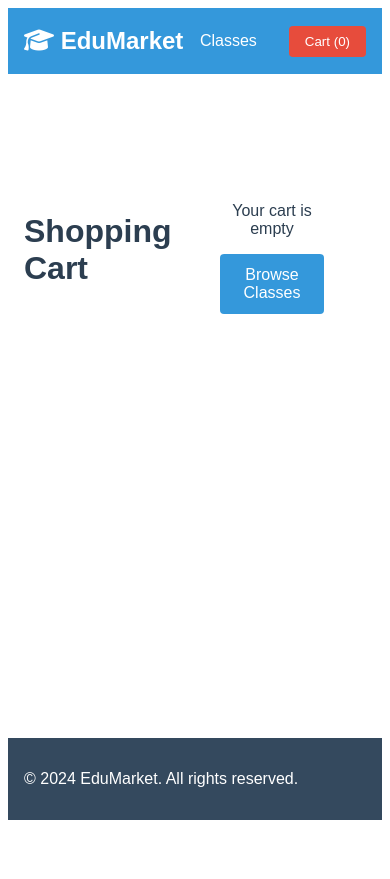
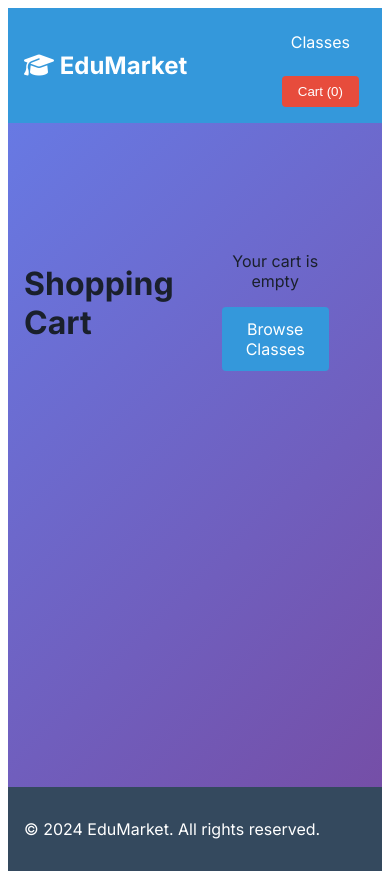
Before and after one commit to Dima336l/E-Commerce-Frontend, a Vue app: page /cart in a window 390 px wide. Before the commit the page ends 844 px from the top, so only its background shows below. Built offline with nearby package versions, Linux system fonts and the light colour scheme; the HTML template or start-up script is replaced by a standard one.

Commit message:
Implement responsive design and mobile optimization

```diff
--- a/src/App.vue
+++ b/src/App.vue
@@ -47,8 +47,28 @@ export default {
 
 <style>
 #app {
-  font-family: 'Arial', sans-serif;
-  color: #2c3e50;
+  font-family: 'Inter', 'Segoe UI', system-ui, -apple-system, sans-serif;
+  -webkit-font-smoothing: antialiased;
+  -moz-osx-font-smoothing: grayscale;
+  color: #1a202c;
+  min-height: 100vh;
+  background: linear-gradient(135deg, #667eea 0%, #764ba2 100%);
+}
+
+/* Responsive Design */
+@media (max-width: 768px) {
+  .container {
+    padding: 0 0.5rem;
+  }
+
+  .navbar-brand {
+    font-size: 1.2rem;
+  }
+
+  .navbar-nav {
+    flex-direction: column;
+    gap: 0.5rem;
+  }
 }
 
 .navbar {
```
